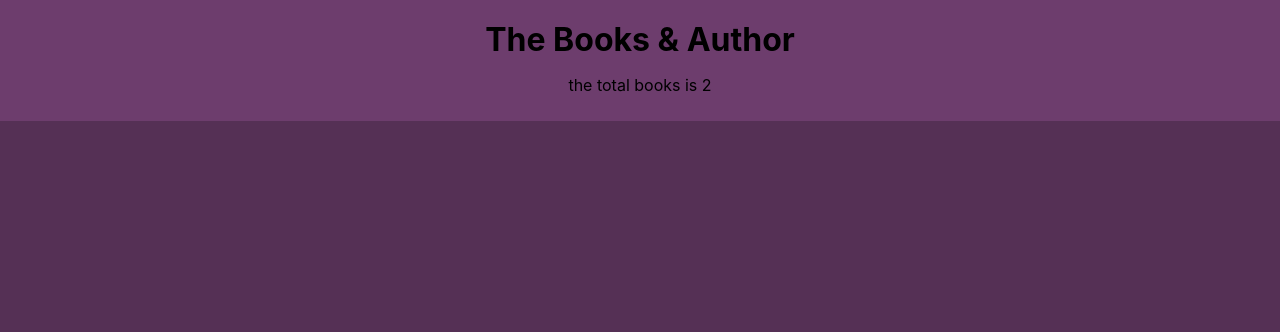
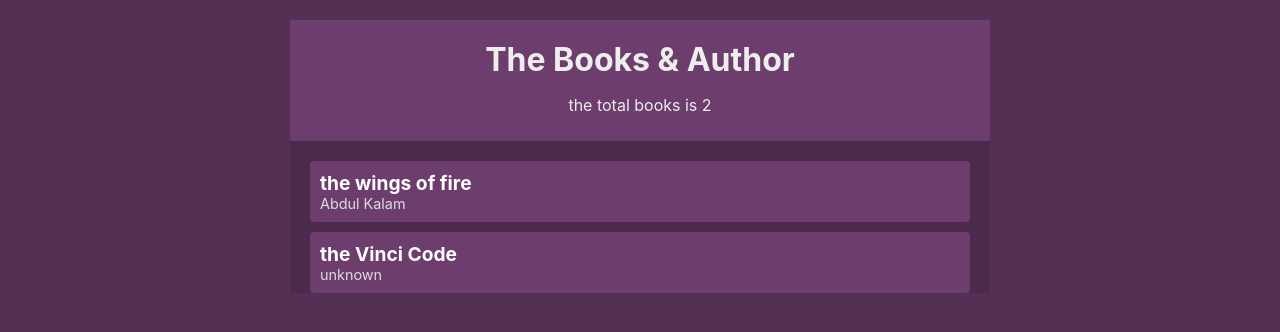
Before and after one commit to RajatArya007zxc/ContextApi-and-Recipe-app-, a React (Create React App) app: page / in a window 1280 px wide. Shown: the top 332 px of the page. Built offline with nearby package versions, Linux system fonts and the light colour scheme.

Commit message:
Remove the Book item from list

```diff
--- a/src/App.js
+++ b/src/App.js
@@ -2,11 +2,14 @@ import React from 'react';
 import SongList from "../src/Component/HooksComp/Song"
 import NavCom from './Component/HooksProComp/NavCom';
 import BookContext from './ContextComponent/HooksContext/BookContext';
+import BookList from './Component/HooksProComp/BookList';
+
 const App = () => {
     return (
-        <div className="Ap">
+        <div className="App">
            <BookContext>
             <NavCom/>
+            <BookList/>
             </BookContext>
         </div>
     );
--- /dev/null
+++ b/src/Component/HooksProComp/BookDetail.jsx
@@ -0,0 +1,14 @@
+import React,{useContext} from 'react';
+import { BookConGo } from '../../ContextComponent/HooksContext/BookContext';
+
+const BookDetail = ({book}) => {
+    const{DeleteBooks}=useContext(BookConGo)
+    return (
+        <li onClick={()=>DeleteBooks(book.id)}>
+ <div className="title">{book.title}</div>
+ <div className="author">{book.author}</div>
+        </li>
+    );
+}
+
+export default BookDetail;
--- /dev/null
+++ b/src/Component/HooksProComp/BookList.jsx
@@ -0,0 +1,23 @@
+import React,{useContext} from 'react';
+import { BookConGo } from '../../ContextComponent/HooksContext/BookContext';
+import BookDetail from './BookDetail';
+
+const BookList = (props) => {
+ const {books}=useContext(BookConGo);
+    return books.length?(
+        <div className="book-list">
+            <ul>
+                {books.map(book=>{
+                    return (<BookDetail book={book} key={book.id}/>)
+                })}
+            </ul>
+
+        </div>
+    ):(
+        <div className="empty">
+        No Books Are There
+        </div>
+    )
+}
+
+export default BookList;
--- a/src/index.css
+++ b/src/index.css
@@ -63,3 +63,36 @@ body {
 .navbar h1{
   margin: 10px 0;
 }
+
+
+.book-list{
+  margin: 20px;
+}
+.book-list ul{
+  padding: 0;
+  list-style-type: none;
+}
+.book-list li{
+  background: #6d3d6d;
+  border-radius: 4px;
+  padding: 10px;
+  cursor: pointer;
+  margin: 10px 0;
+}
+.book-list li:hover{
+  opacity: 0.7;
+  text-decoration: line-through;
+}
+.book-list .title{
+  font-weight: bold;
+  color: #fff;
+  font-size: 1.2em;
+}
+.book-list .author{
+  font-size: 0.9em;
+  color: #ddd;
+}
+.empty{
+  margin: 20px;
+  text-align: center;
+}
```
